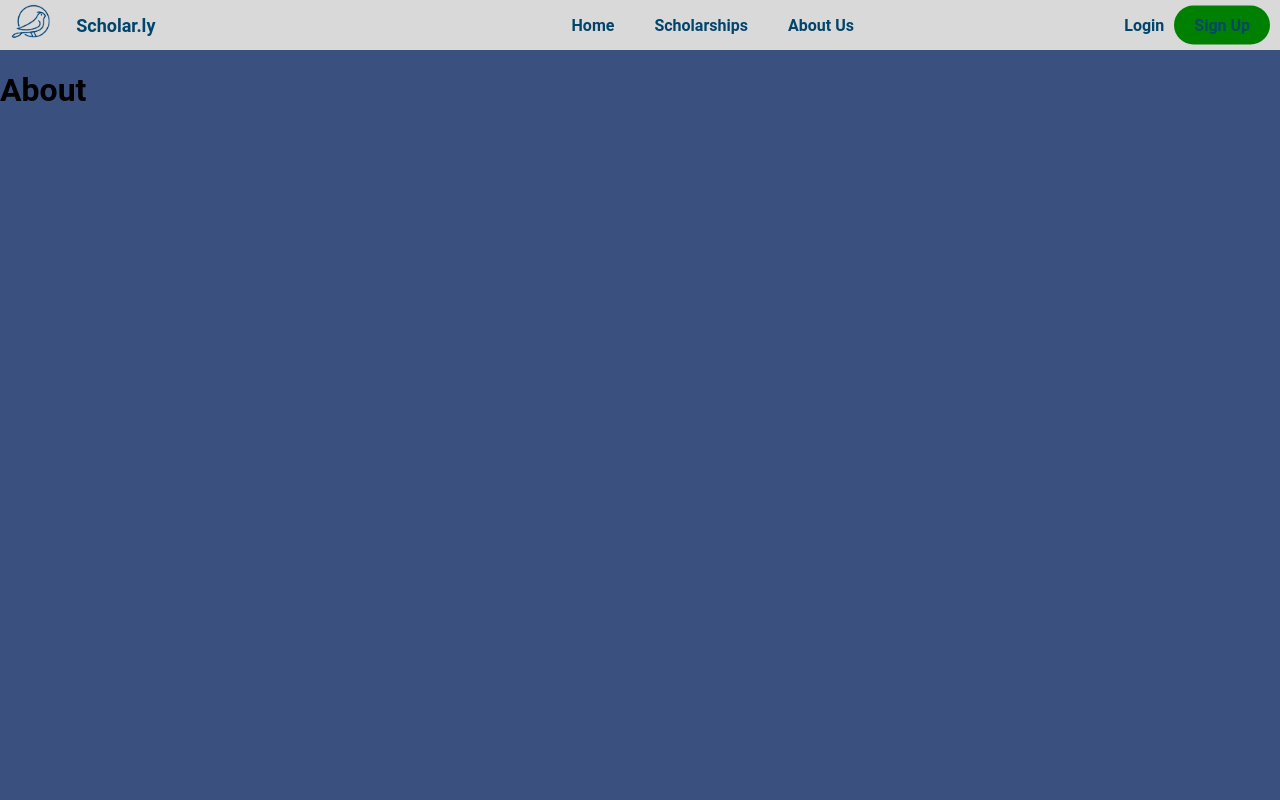
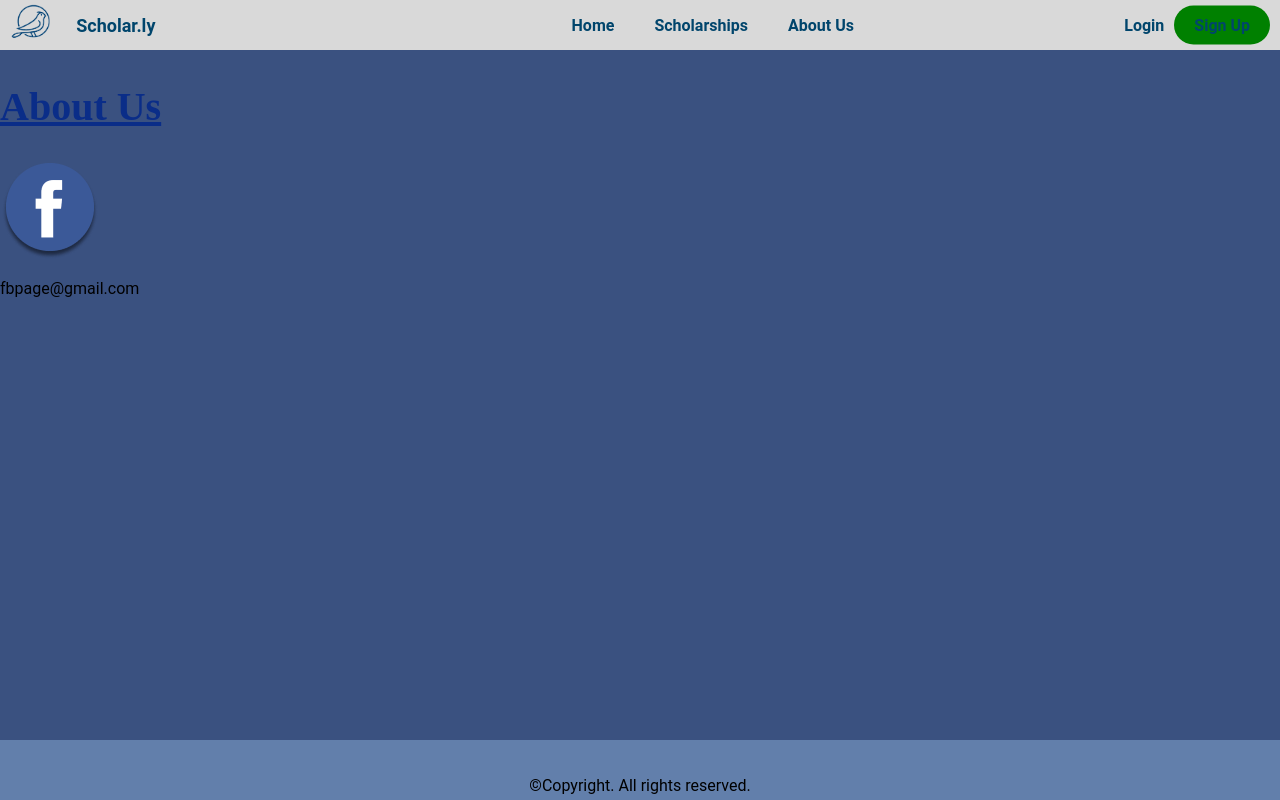
Before and after one commit to Reshyyy/scholarly-web2, a React (Vite) app: page /about in a window 1280 px wide. Shown: the top 800 px of the page. Built offline with nearby package versions, Linux system fonts and the light colour scheme.

Commit message:
about page test

```diff
--- a/src/pages/About/About.css
+++ b/src/pages/About/About.css
@@ -1,5 +1,29 @@
-.a-wrapper {
+.a-section {
     min-height: 100vh;
-    margin: 0;
-    padding: 0;
 }
+
+.a-layout {
+    width: 74.5rem;
+    height: 41.059rem;
+    flex-shrink: 0;
+    fill: linear-gradient(180deg, rgba(19, 64, 133, 0.72) 52.60%, rgba(19, 64, 133, 0.22) 100%);
+}
+
+.a-layout h2{
+    color: #0A2D88;
+    font-family: Poppins;
+    font-size: 2.5rem;
+    font-style: normal;
+    font-weight: 700;
+    line-height: normal;
+    text-decoration-line: underline;
+    display: flex;
+}
+
+.section .a-layout .a-fb {
+    width: 5.15338rem;
+    height: 4.92931rem;
+    flex-shrink: 0;
+    background: url(<path-to-image>), lightgray 50% / contain no-repeat;
+    box-shadow: 0px 4px 4px 0px rgba(0, 0, 0, 0.50);
+}
--- a/src/pages/About/About.jsx
+++ b/src/pages/About/About.jsx
@@ -2,16 +2,19 @@ import React from 'react'
 import Navbar from '../../components/header/Navbar'
 import Footer from '../../components/footer/Footer'
 import './About.css'
+import fbIcon from '../../assets/fb_icon.png'
 
 function About() {
   return (
-    <>
+    <section  className='a-section'>
       <Navbar/>
-        <div className='a-wrapper'>
-          <h1>About</h1>
+        <div className='a-layout'>
+          <h2>About Us</h2>
+          <img className="a-fb" alt="fb-icon" src={fbIcon} />
+          <p>fbpage@gmail.com</p>
         </div>
       <Footer/>
-    </>
+    </section>
   )
 }
 
```
Also changed, not shown: src/assets/fb_icon.png (added).
